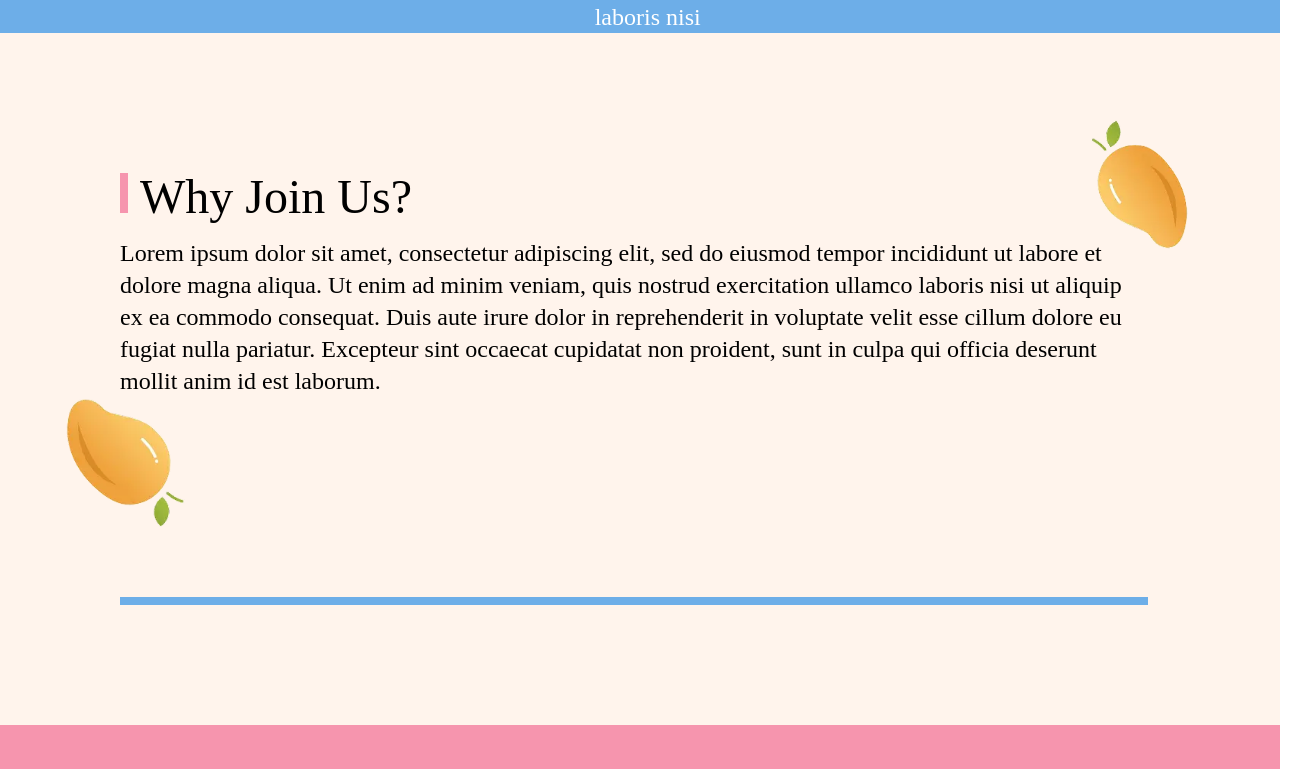
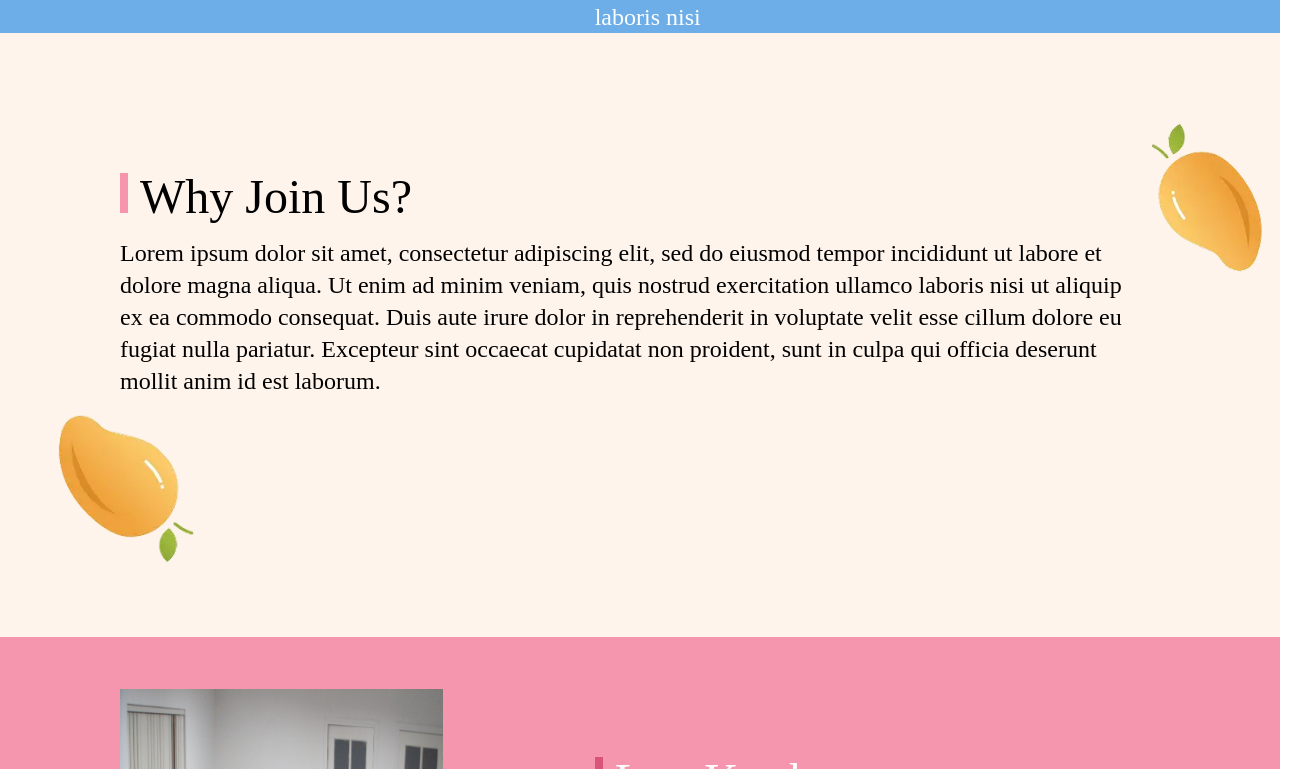
Before and after one commit to acm-ucr/tsu-website, a Next.js app: page / in a window 1280 px wide. Shown: the part 891-1660 px from the top of the page, 1312 px wide, since content can reach past the window. Built offline with nearby package versions, Linux system fonts and the light colour scheme; a web font is replaced by a local one.

Commit message:
fixed comments

```diff
--- a/src/components/home/whyJoinUs.tsx
+++ b/src/components/home/whyJoinUs.tsx
@@ -2,23 +2,32 @@
 import Image from "next/image";
 import mango from "@/public/mango.webp";
 import mango2 from "@/public/mango2.webp";
+import mango3 from "@/public/mango3.webp";
 
 const WhyJoinUs = () => {
   return (
     <div className="font-tsu-sahitya relative mx-30 mt-15 w-[85vw] py-20">
-      <div className="absolute top-0 right-0 mt-2 translate-x-1/8">
-        <Image src={mango} alt="Mango" width={180} />
+      <div className="absolute top-0 right-0 mt-2 hidden translate-x-1/2 sm:block">
+        <Image
+          src={mango}
+          alt="Mango"
+          className="h-auto w-40 lg:w-44 xl:w-52"
+        />
       </div>
 
-      <div className="absolute bottom-50 -translate-x-1/2 lg:top-70">
-        <Image src={mango2} alt="Mango 2" width={180} />
+      <div className="absolute bottom-20 hidden -translate-x-1/2 sm:block lg:top-73">
+        <Image
+          src={mango2}
+          alt="Mango 2"
+          className="h-auto w-40 lg:w-44 xl:w-52"
+        />
       </div>
 
       <div className="mb-4 flex items-baseline gap-3">
         <div className="border-tsu-pink-100 h-10 border-l-8" />
         <p className="text-5xl">Why Join Us?</p>
       </div>
-      <p className="mr-15 text-2xl">
+      <p className="mr-15 text-2xl sm:mb-40">
         Lorem ipsum dolor sit amet, consectetur adipiscing elit, sed do eiusmod
         tempor incididunt ut labore et dolore magna aliqua. Ut enim ad minim
         veniam, quis nostrud exercitation ullamco laboris nisi ut aliquip ex ea
@@ -26,8 +35,13 @@ const WhyJoinUs = () => {
         velit esse cillum dolore eu fugiat nulla pariatur. Excepteur sint
         occaecat cupidatat non proident, sunt in culpa qui officia deserunt
         mollit anim id est laborum.
-        <div className="bg-tsu-blue-100 mt-50 mb-10 h-2" />
       </p>
+
+      <div className="mt-20 flex justify-center gap-4 sm:hidden">
+        <Image src={mango3} alt="Mango 3" className="h-auto w-25" />
+        <Image src={mango3} alt="Mango 3" className="h-auto w-25" />
+        <Image src={mango3} alt="Mango 3" className="h-auto w-25" />
+      </div>
     </div>
   );
 };
```
Also changed, not shown: public/mango3.webp (added).
